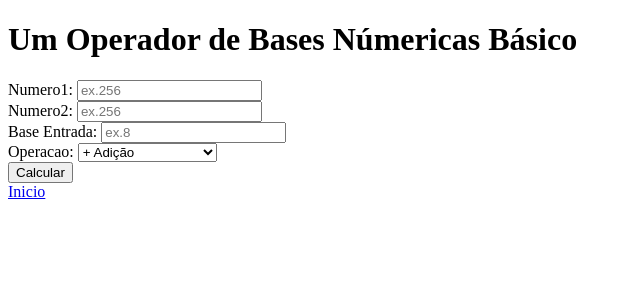
After one commit to Lima001/Bases-Numericas, a Flask app: page /exibir_operador in a window 1280 px wide. The commit adds this page. Shown: the top 300 px of the page, without its empty margins (0-640 px from the left). Run offline with Flask 2, Linux system fonts and the light colour scheme.

Commit message:
Adição de Funcionalidades

```diff
--- a/Web/func.py
+++ b/Web/func.py
@@ -31,3 +31,17 @@ def converter_decimal(num,base):
         num = num // base
         saida += simbolos_invertidos[resto]
     return saida[-1::-1]
+
+#Usar para verificar se as entradas estão de acordo com o suportado pelo programa
+def verificar_base_valida(base):
+    '''
+        Verifica se um numero informado está presente no intervalo [1,36]
+    '''
+    if base > 0 and base <= 36:
+        return True
+    return False
+
+def verificar_numero_valido(numero):
+    if numero >= 0 and int(numero) == numero:
+        return True
+    return False
--- a/Web/server.py
+++ b/Web/server.py
@@ -5,7 +5,15 @@ app = Flask("__name__")
 
 @app.route("/")
 def iniciar():
+    return render_template("inicio.html")
+
+@app.route("/exibir_conversor")
+def exibir_conversor():
     return render_template("converter.html")
+
+@app.route("/exibir_operador")
+def exibir_operador():
+    return render_template("operar.html")
 
 @app.route("/converter_numero", methods=["post"])
 def converter_numero():
@@ -13,9 +21,38 @@ def converter_numero():
     base_entrada = int(request.form["base_entrada"])
     base_saida = int(request.form["base_saida"])
 
+    if not (verificar_base_valida(base_entrada) and verificar_base_valida(base_saida)):
+        return "Erro -> Bases informadas não suportadas"
+
+    if not verificar_numero_valido(float(numero)):
+        return "Erro -> Numero informado não suportado"
+
     numero_decimal = gerar_decimal(numero,base_entrada)
     numero_convertido = converter_decimal(numero_decimal,base_saida)
 
     return numero_convertido
 
-app.run()
+@app.route("/realizar_operacao", methods=["post"])
+def realizar_operacao():
+    num1 = request.form["num1"]
+    num2 = request.form["num2"]
+    base = int(request.form["base"])
+    operacao = request.form["operacao"]
+
+    if not (verificar_base_valida(base)):
+        return "Erro -> Base informada não suportada"
+
+    if not (verificar_numero_valido(float(num1)) and verificar_numero_valido(float(num2))):
+        return "Erro -> Numeros informados não suportados"
+
+    num1_decimal = gerar_decimal(num1,base)
+    num2_decimal = gerar_decimal(num2,base)
+
+    comando = f"{num1_decimal}{operacao}{num2_decimal}"
+
+    resultado_decimal = eval(comando)
+    resultado = converter_decimal(resultado_decimal,base)
+
+    return resultado
+
+app.run(debug=True)
--- /dev/null
+++ b/Web/templates/operar.html
@@ -0,0 +1,28 @@
+<!DOCTYPE html>
+<html lang="pt-br">
+<head>
+    <meta charset="UTF-8">
+    <meta name="viewport" content="width=device-width, initial-scale=1.0">
+    <title>BaseOperator</title>
+</head>
+<body>
+    <h1>Um Operador de Bases Númericas Básico</h1>
+    <form action="/realizar_operacao" method="POST">
+        Numero1: <input type="text" name="num1" placeholder="ex.256"><br>
+        Numero2: <input type="text" name="num2" placeholder="ex.256"><br>
+        Base Entrada: <input type="text" name="base" placeholder="ex.8"><br>
+        Operacao:
+        <select name="operacao">
+            <option value="+">+ Adição</option>
+            <option value="-">- Subtração</option>
+            <option value="*">* Multiplicação</option>
+            <option value="/">/ Divisão</option>
+            <option value="**">** Potenciação</option>
+            <option value="//">// Divisão Inteira</option>
+            <option value="%">% Resto da Divisão</option>
+        </select><br>
+        <button>Calcular</button>
+    </form>
+    <a href="/">Inicio</a>
+</body>
+</html>
```
Also changed, not shown: Web/templates/converter.html (+4 -4 lines), Web/templates/inicio.html (added, +18 -0 lines).
